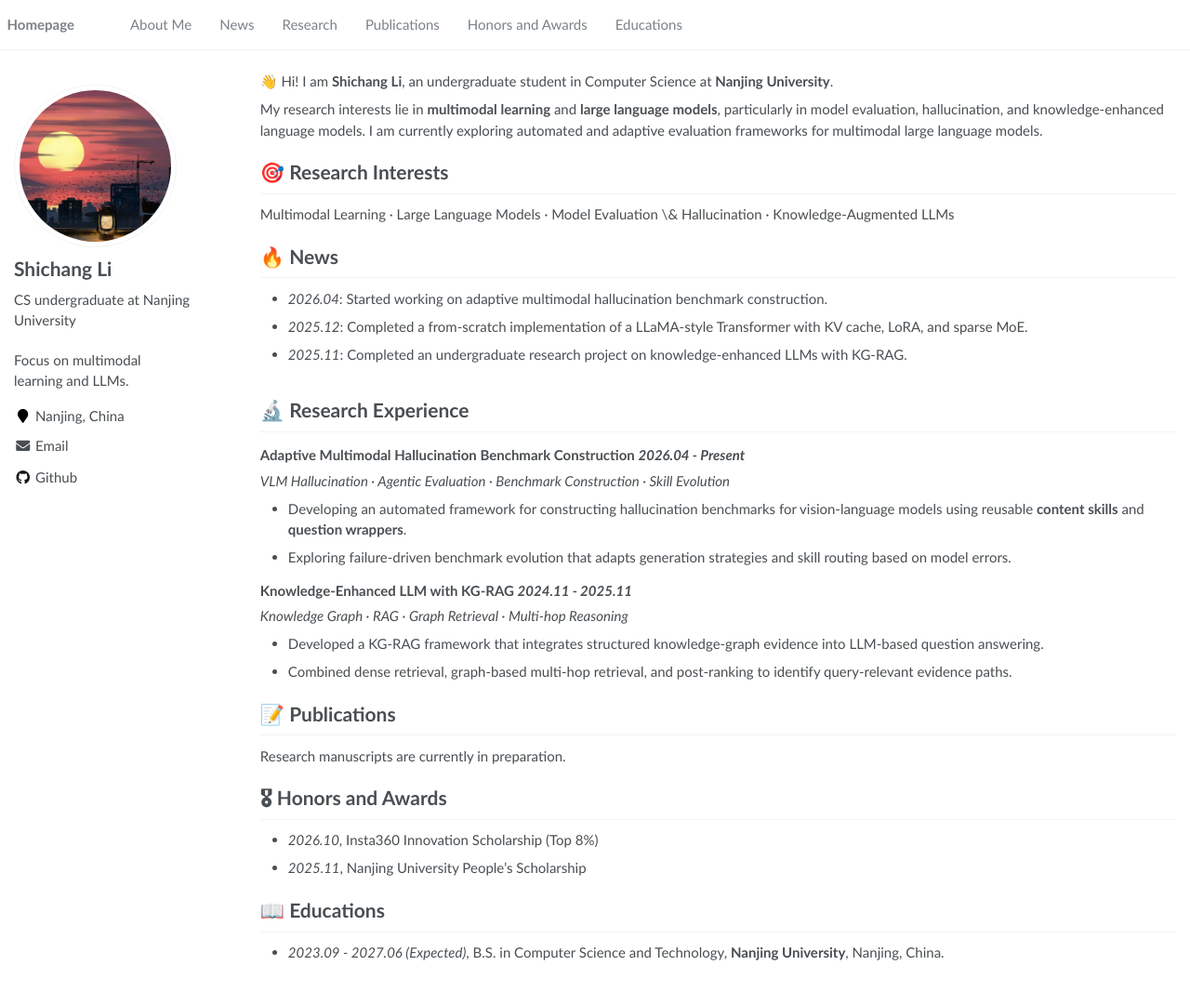
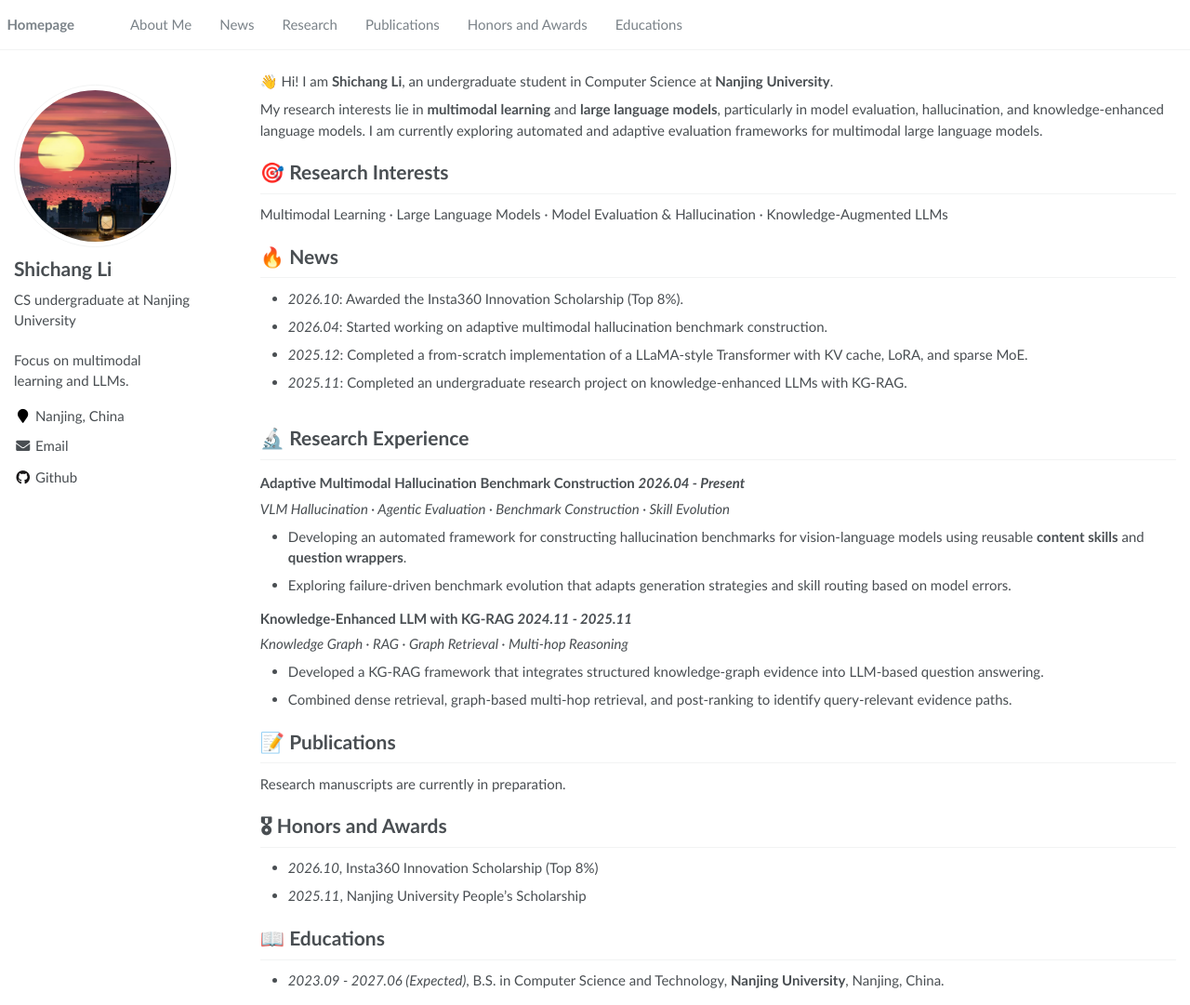
Before and after one commit to anyuri1/anyuri1.github.io, a Jekyll site: the page built from _pages/about.md, in a window 1280 px wide and 1081 px high. Shown: the whole window at 93% size. Built offline with Jekyll 4.4.1, drawn with Linux system fonts in a browser that asks for light colours.

Commit message:
Add scholarship news and fix ampersand rendering

```diff
--- a/_pages/about.md
+++ b/_pages/about.md
@@ -23,12 +23,13 @@ My research interests lie in **multimodal learning** and **large language models
 
 # 🎯 Research Interests
 
-Multimodal Learning · Large Language Models · Model Evaluation \& Hallucination · Knowledge-Augmented LLMs
+Multimodal Learning · Large Language Models · Model Evaluation & Hallucination · Knowledge-Augmented LLMs
 
 # 🔥 News
 
 <!-- - *2022.02*:  🎉🎉 Lorem ipsum dolor sit amet, consectetur adipiscing elit. Vivamus ornare aliquet ipsum, ac tempus justo dapibus sit amet. -->
 
+- *2026.10*: Awarded the Insta360 Innovation Scholarship (Top 8%).
 - *2026.04*: Started working on adaptive multimodal hallucination benchmark construction.
 - *2025.12*: Completed a from-scratch implementation of a LLaMA-style Transformer with KV cache, LoRA, and sparse MoE.
 - *2025.11*: Completed an undergraduate research project on knowledge-enhanced LLMs with KG-RAG.
```
